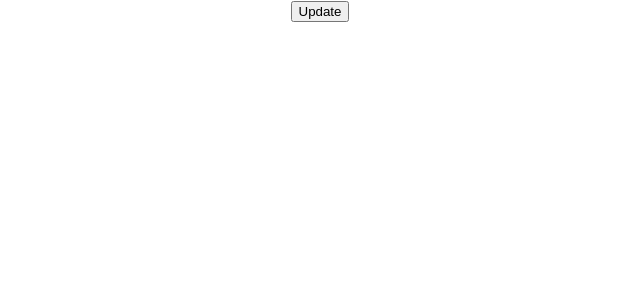
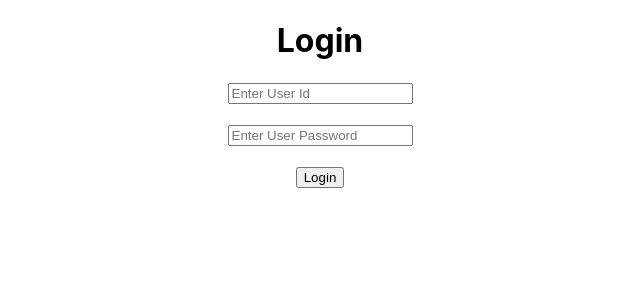
Before and after one commit to kunal-tlp/react-tutorial, a React (Create React App) app: page / in a window 1280 px wide. Shown: the top 300 px of the page, without its empty margins (320-960 px from the left). Built offline with nearby package versions, Linux system fonts and the light colour scheme.

Commit message:
1. Login Page validation input text and password validate in tutorial

```diff
--- a/src/App.js
+++ b/src/App.js
@@ -1,16 +1,12 @@
 import logo from './logo.svg';
 import './App.css';
-import React from 'react';
+import Login from './Login';
 
 function App()
 {
-  const [status, setStatus]= React.useState(false)
   return(
     <div className='App'>
-        {
-          status? <h1>Hello World!</h1>:null
-        }
-        <button onClick={()=>setStatus(!status)}>Update</button>
+      <Login />
     </div>
   )
 }
--- /dev/null
+++ b/src/Login.js
@@ -0,0 +1,51 @@
+import React, { useState } from 'react';
+function Login() {
+    const [user, setUser]= useState("");
+    const [password, setPassword]= useState("");
+    const [userErr, setUserErr]= useState(false);
+    const [passErr, setPassErr]= useState(false);
+    function loginHandle(e)
+    {
+        if (user.length < 3 || password.length < 3) {
+            alert("type correct values")
+        } else {
+            alert("All Good")
+        }
+        e.preventDefault()
+    }
+    function userHandler(e)
+    {
+        let item = e.target.value;
+        if (item.length < 3) {
+            setUserErr(true)
+        } else {
+            setUserErr(false)
+        }
+        setUser(item)
+    }
+    function passHandler(e)
+    {
+        let item = e.target.value;
+        if (item.length < 3) {
+            setPassErr(true)
+        } else {
+            setPassErr(false)
+        }
+        setPassword(item)
+    }
+
+    return (
+        <div>
+            <h1>Login</h1>
+            <form onSubmit={loginHandle}>
+                <input type='text' placeholder='Enter User Id' onChange={userHandler} />{userErr? <span>User not Valid</span>:null}
+                <br /> <br />
+                <input type='password' placeholder='Enter User Password' onChange={passHandler} />{passErr? <span>Password not Valid</span>:null}
+                <br /> <br />
+                <button type='submit'>Login</button>
+            </form>
+        </div>
+    );
+}
+
+export default Login;
```
Also changed, not shown: src/Students.js (deleted, +0 -10 lines).
